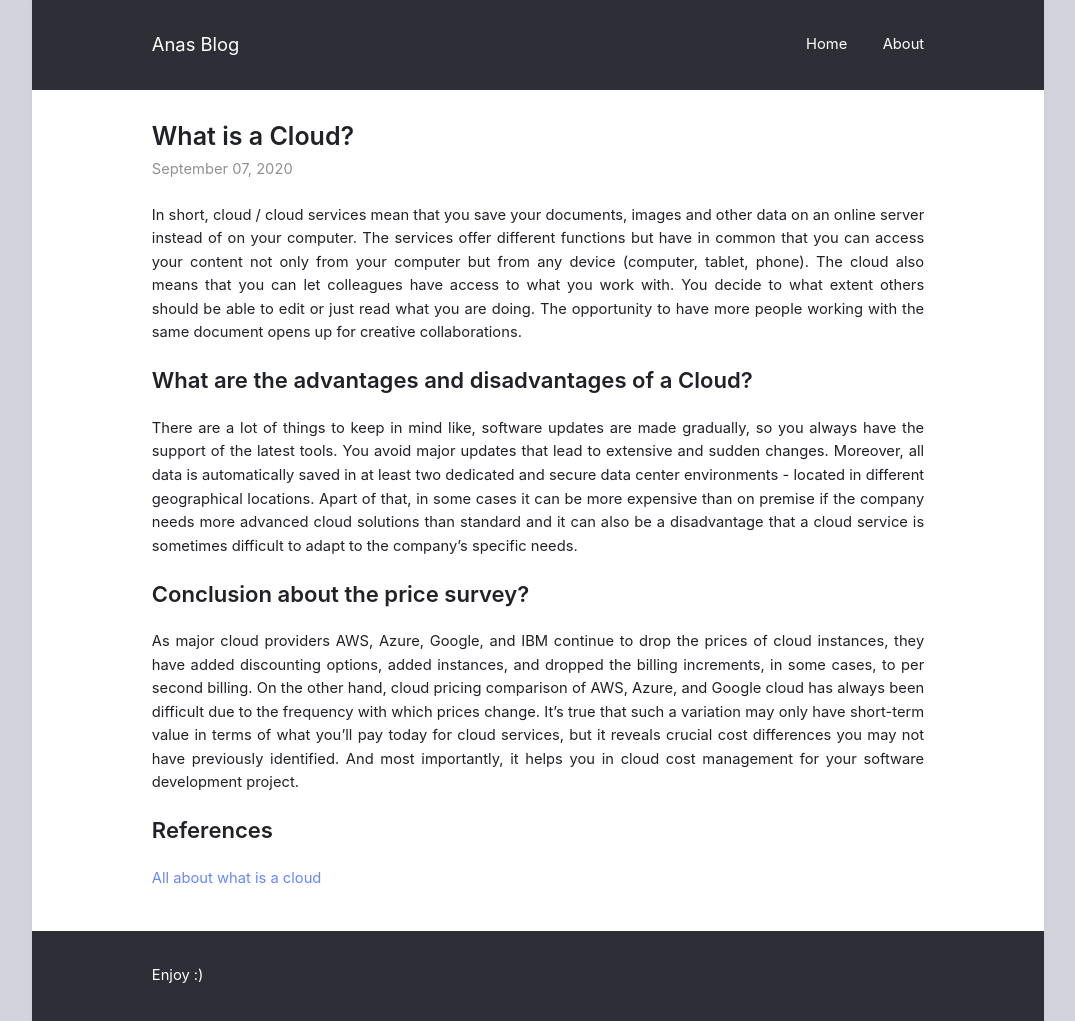
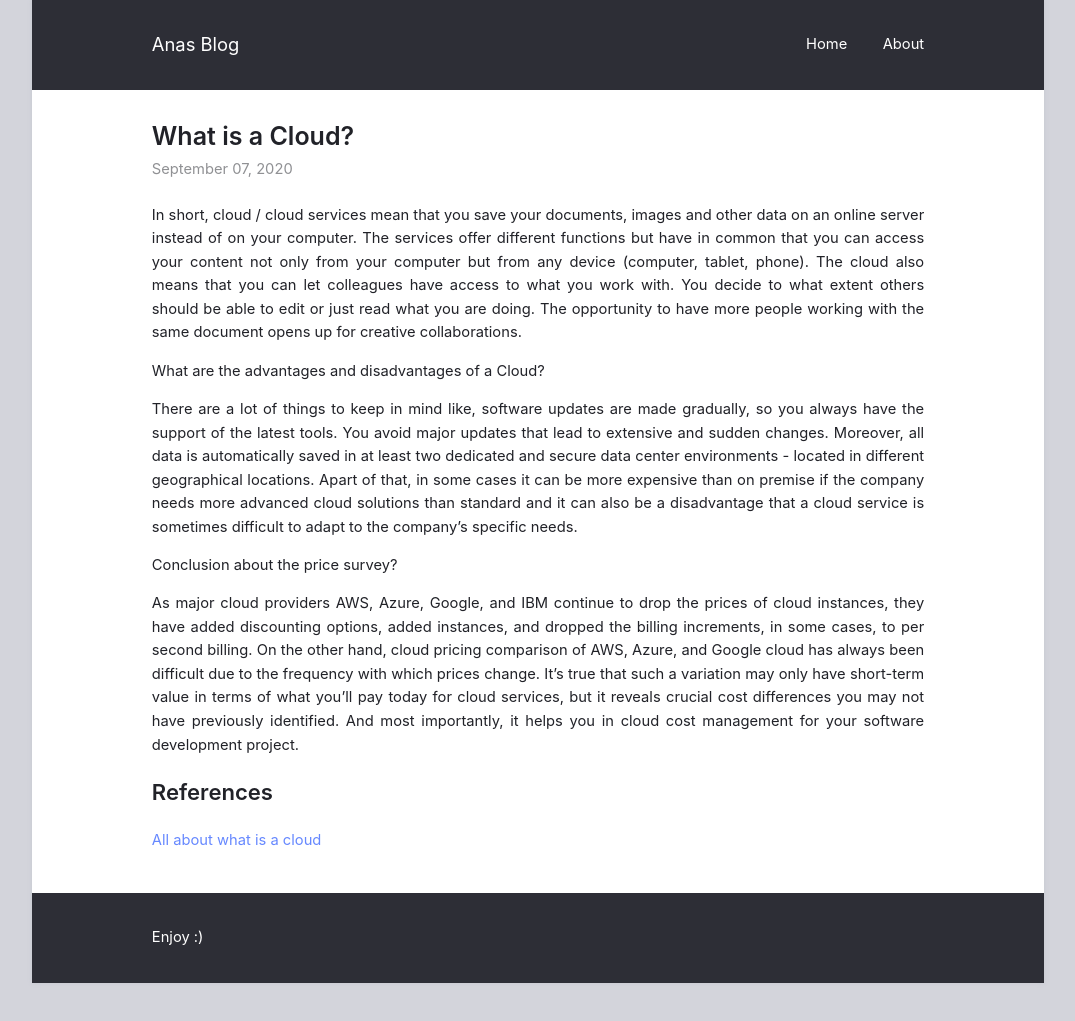
Before and after one commit to ItsAnass/ItsAnass.github.io, a Jekyll site: the page built from _posts/2020-09-07-What-is-Cloud.md, in a window 1280 px wide. Shown: the whole page, without its empty margins (102-1177 px from the left). Built offline with Jekyll 4.4.1, drawn with Linux system fonts in a browser that asks for light colours; after the commit the page ends 983 px from its top, so only the background shows below that.

```diff
--- a/_posts/2020-09-07-What-is-Cloud.md
+++ b/_posts/2020-09-07-What-is-Cloud.md
@@ -7,14 +7,14 @@ In short, cloud / cloud services mean that you save your documents, images and o
 The services offer different functions but have in common that you can access your content not only from your computer but from any device (computer, tablet, phone). The cloud also means that you can let colleagues have access to what you work with. You decide to what extent others should be able to edit or just read what you are doing. The opportunity to have more people working with the same document opens up for creative collaborations.
 
 
-## What are the advantages and disadvantages of a Cloud?
+What are the advantages and disadvantages of a Cloud?
 
 There are a lot of things to keep in mind like, software updates are made gradually, so you always have the support of the latest tools. You avoid major updates that lead to extensive and sudden changes. Moreover,
 all data is automatically saved in at least two dedicated and secure data center environments - located in different geographical locations.
 Apart of that, in some cases it can be more expensive than on premise if the company needs more advanced cloud solutions than standard and it can also be a disadvantage that a cloud service is sometimes difficult to adapt to the company's specific needs.
 
 
-## Conclusion about the price survey?
+Conclusion about the price survey?
 
 As major cloud providers AWS, Azure, Google, and IBM continue to drop the prices of cloud instances, they have added discounting options, added instances, and dropped the billing increments, in some cases, to per second billing. On the other hand, cloud pricing comparison of AWS, Azure, and Google cloud has always been difficult due to the frequency with which prices change.
 It’s true that such a variation may only have short-term value in terms of what you’ll pay today for cloud services, but it reveals crucial cost differences you may not have previously identified. And most importantly, it helps you in cloud cost management for your software development project.
```
